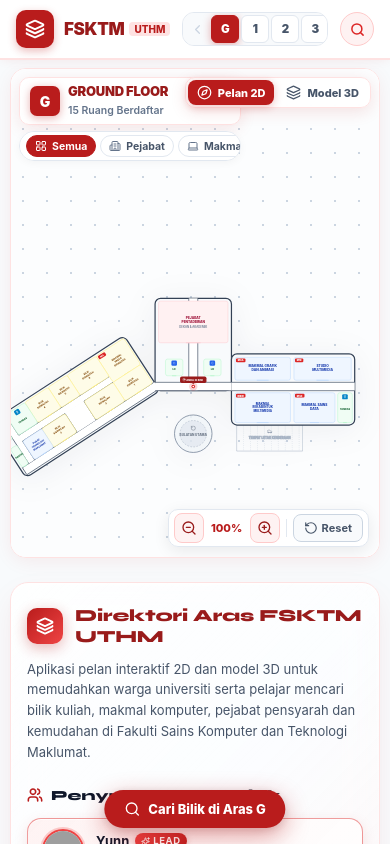
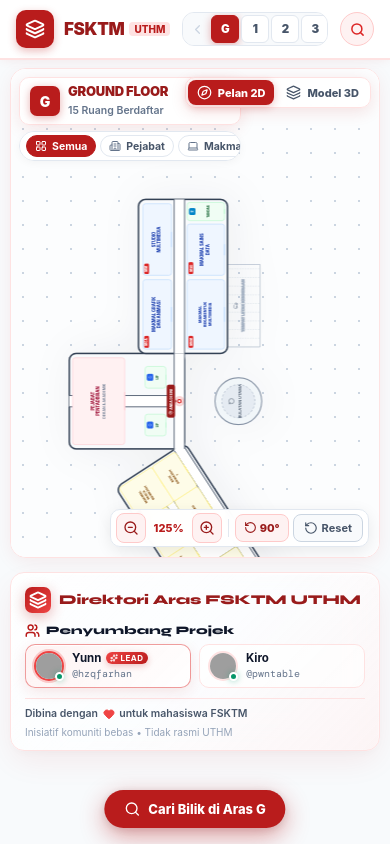
Before and after one commit to hzqfarhan/locfsktm, a Next.js app: page / in a window 390 px wide. Shown: the top 844 px of the page. Built offline with nearby package versions, Linux system fonts and the light colour scheme; grey boxes are pictures that could not be loaded.

Commit message:
feat(mobile): add pinch-to-zoom, touch swiping/panning, -90deg default rotation, and simplified compact footer

```diff
--- a/src/app/globals.css
+++ b/src/app/globals.css
@@ -546,19 +546,94 @@
   }
 }
 
-@media (max-width: 600px) {
+@media (max-width: 640px) {
   .app-footer {
-    padding: 22px 16px 18px;
-    margin-top: 24px;
-    margin-bottom: 24px;
-    border-radius: 18px;
+    padding: 14px 14px 12px !important;
+    margin-top: 14px !important;
+    margin-bottom: 12px !important;
+    border-radius: 14px !important;
   }
+
+  .footer-top {
+    flex-direction: column !important;
+    gap: 10px !important;
+    padding-bottom: 10px !important;
+  }
+
+  .footer-brand {
+    margin-bottom: 0 !important;
+    gap: 8px !important;
+  }
+
+  .footer-logo {
+    width: 26px !important;
+    height: 26px !important;
+    border-radius: 7px !important;
+  }
+
+  .footer-title {
+    font-size: 13.5px !important;
+  }
+
+  .footer-section-hdr {
+    margin-bottom: 6px !important;
+    gap: 6px !important;
+  }
+
+  .footer-section-title {
+    font-size: 11.5px !important;
+  }
+
+  /* Two contributors side-by-side in one compact row */
   .contributors-grid {
-    grid-template-columns: 1fr;
+    grid-template-columns: repeat(2, 1fr) !important;
+    gap: 8px !important;
   }
+
+  .contributor-card {
+    padding: 6px 8px !important;
+    border-radius: 10px !important;
+    gap: 8px !important;
+  }
+
+  .contributor-avatar-wrap {
+    width: 30px !important;
+    height: 30px !important;
+  }
+
+  .contributor-online-dot {
+    width: 9px !important;
+    height: 9px !important;
+  }
+
+  .contributor-name {
+    font-size: 11.5px !important;
+  }
+
+  .contributor-handle {
+    font-size: 10px !important;
+  }
+
+  .contributor-lead-badge {
+    font-size: 8px !important;
+    padding: 1px 4px !important;
+    gap: 2px !important;
+  }
+
   .footer-bottom {
-    flex-direction: column;
-    align-items: flex-start;
-    gap: 6px;
+    flex-direction: row !important;
+    justify-content: space-between !important;
+    align-items: center !important;
+    padding-top: 8px !important;
+    font-size: 10.5px !important;
+    gap: 6px !important;
+  }
+
+  .footer-bottom-text {
+    font-size: 10.5px !important;
+  }
+
+  .footer-bottom-disclaimer {
+    font-size: 10px !important;
   }
 }
--- a/src/components/InteractiveFloorPlan.tsx
+++ b/src/components/InteractiveFloorPlan.tsx
@@ -132,12 +132,40 @@
 }: InteractiveFloorPlanProps) {
   const [zoom, setZoom] = useState<number>(1);
   const [pan, setPan] = useState<{ x: number; y: number }>({ x: 0, y: 0 });
+  const [rotation, setRotation] = useState<number>(0);
   const [isDragging, setIsDragging] = useState<boolean>(false);
   const [dragStart, setDragStart] = useState<{ x: number; y: number }>({ x: 0, y: 0 });
   const [hoveredNode, setHoveredNode] = useState<{ node: RoomNode; room?: Room; clientX: number; clientY: number } | null>(null);
   const [categoryFilter, setCategoryFilter] = useState<'all' | RoomCategory>('all');
 
   const containerRef = useRef<HTMLDivElement>(null);
+
+  // Set default rotation to -90° (left) and default zoom on mobile for vertical alignment
+  useEffect(() => {
+    if (typeof window !== 'undefined' && window.innerWidth <= 640) {
+      setRotation(-90);
+      setZoom(1.25);
+    }
+  }, []);
+
+  // Gesture tracking refs for ultra-responsive mobile touch pinch & pan
+  const isDraggingRef = useRef<boolean>(false);
+  const dragStartRef = useRef<{ x: number; y: number }>({ x: 0, y: 0 });
+  const panRef = useRef<{ x: number; y: number }>({ x: 0, y: 0 });
+  const zoomRef = useRef<number>(1);
+  const touchStartDistRef = useRef<number | null>(null);
+  const touchStartZoomRef = useRef<number>(1);
+  const touchStartMidRef = useRef<{ x: number; y: number }>({ x: 0, y: 0 });
+  const touchStartPanRef = useRef<{ x: number; y: number }>({ x: 0, y: 0 });
+  const touchMovedRef = useRef<boolean>(false);
+
+  useEffect(() => {
+    panRef.current = pan;
+  }, [pan]);
+
+  useEffect(() => {
+    zoomRef.current = zoom;
+  }, [zoom]);
 
   // Clear any active tooltip when switching floors
   useEffect(() => {
@@ -830,32 +858,122 @@
   };
 
   // Zoom & Pan Handlers
-  const handleZoomIn = () => setZoom((prev) => Math.min(prev + 0.25, 2.5));
-  const handleZoomOut = () => setZoom((prev) => Math.max(prev - 0.25, 0.7));
+  const handleZoomIn = () => setZoom((prev) => Math.min(prev + 0.25, 3.5));
+  const handleZoomOut = () => setZoom((prev) => Math.max(prev - 0.25, 0.6));
   const handleResetZoom = () => {
-    setZoom(1);
+    const isMobile = typeof window !== 'undefined' && window.innerWidth <= 640;
+    setZoom(isMobile ? 1.25 : 1);
     setPan({ x: 0, y: 0 });
+    setRotation(isMobile ? -90 : 0);
+  };
+
+  const handleRotateLeft = () => {
+    setRotation((prev) => (prev - 90) % 360);
   };
 
   const handleMouseDown = (e: React.MouseEvent) => {
     if (e.button === 0) {
+      isDraggingRef.current = true;
       setIsDragging(true);
-      setDragStart({ x: e.clientX - pan.x, y: e.clientY - pan.y });
+      dragStartRef.current = { x: e.clientX - panRef.current.x, y: e.clientY - panRef.current.y };
+      setDragStart(dragStartRef.current);
     }
   };
 
   const handleMouseMove = (e: React.MouseEvent) => {
-    if (isDragging) {
-      setPan({ x: e.clientX - dragStart.x, y: e.clientY - dragStart.y });
+    if (isDraggingRef.current) {
+      setPan({ x: e.clientX - dragStartRef.current.x, y: e.clientY - dragStartRef.current.y });
     }
   };
 
-  const handleMouseUp = () => setIsDragging(false);
+  const handleMouseUp = () => {
+    isDraggingRef.current = false;
+    setIsDragging(false);
+  };
 
   const handleWheel = (e: React.WheelEvent) => {
     e.preventDefault();
     const zoomFactor = e.deltaY < 0 ? 1.1 : 0.9;
-    setZoom((prev) => Math.min(Math.max(prev * zoomFactor, 0.7), 2.5));
+    setZoom((prev) => Math.min(Math.max(prev * zoomFactor, 0.6), 3.5));
+  };
+
+  // Mobile Touch Gestures: Pinch-to-zoom & Smooth Swipe/Pan
+  const handleTouchStart = (e: React.TouchEvent) => {
+    if (e.touches.length === 1) {
+      isDraggingRef.current = true;
+      setIsDragging(true);
+      touchMovedRef.current = false;
+      const touch = e.touches[0];
+      dragStartRef.current = {
+        x: touch.clientX - panRef.current.x,
+        y: touch.clientY - panRef.current.y,
+      };
+      setDragStart(dragStartRef.current);
+    } else if (e.touches.length === 2) {
+      isDraggingRef.current = true;
+      setIsDragging(true);
+      touchMovedRef.current = true;
+      const touch1 = e.touches[0];
+      const touch2 = e.touches[1];
+      const dist = Math.hypot(touch1.clientX - touch2.clientX, touch1.clientY - touch2.clientY);
+      touchStartDistRef.current = dist;
+      touchStartZoomRef.current = zoomRef.current;
+      touchStartMidRef.current = {
+        x: (touch1.clientX + touch2.clientX) / 2,
+        y: (touch1.clientY + touch2.clientY) / 2,
+      };
+      touchStartPanRef.current = { ...panRef.current };
+    }
+  };
+
+  const handleTouchMove = (e: React.TouchEvent) => {
+    if (e.touches.length === 1 && isDraggingRef.current) {
+      const touch = e.touches[0];
+      const newX = touch.clientX - dragStartRef.current.x;
+      const newY = touch.clientY - dragStartRef.current.y;
+      if (Math.abs(newX - panRef.current.x) > 4 || Math.abs(newY - panRef.current.y) > 4) {
+        touchMovedRef.current = true;
+      }
+      setPan({ x: newX, y: newY });
+    } else if (e.touches.length === 2 && touchStartDistRef.current !== null) {
+      touchMovedRef.current = true;
+      const touch1 = e.touches[0];
+      const touch2 = e.touches[1];
+      const currentDist = Math.hypot(touch1.clientX - touch2.clientX, touch1.clientY - touch2.clientY);
+      if (touchStartDistRef.current > 0) {
+        const scale = currentDist / touchStartDistRef.current;
+        const newZoom = Math.min(Math.max(touchStartZoomRef.current * scale, 0.6), 3.5);
+        setZoom(newZoom);
+
+        const currentMidX = (touch1.clientX + touch2.clientX) / 2;
+        const currentMidY = (touch1.clientY + touch2.clientY) / 2;
+        const deltaX = currentMidX - touchStartMidRef.current.x;
+        const deltaY = currentMidY - touchStartMidRef.current.y;
+        setPan({
+          x: touchStartPanRef.current.x + deltaX,
+          y: touchStartPanRef.current.y + deltaY,
+        });
+      }
+    }
+  };
+
+  const handleTouchEnd = (e: React.TouchEvent) => {
+    if (e.touches.length === 0) {
+      isDraggingRef.current = false;
+      setIsDragging(false);
+      touchStartDistRef.current = null;
+      setTimeout(() => {
+        touchMovedRef.current = false;
+      }, 100);
+    } else if (e.touches.length === 1) {
+      touchStartDistRef.current = null;
+      const touch = e.touches[0];
+      dragStartRef.current = {
+        x: touch.clientX - panRef.current.x,
+        y: touch.clientY - panRef.current.y,
+      };
+      setDragStart(dragStartRef.current);
+    }
   };
 
   // Reusable node renderer
@@ -887,6 +1005,9 @@
         }}
         onClick={(e) => {
           e.stopPropagation();
+          if (touchMovedRef.current) {
+            return; // Prevent selecting room if user was swiping or pinching
+          }
           if (roomData) {
             onSelectRoom(roomData);
           }
@@ -1198,6 +1319,10 @@
         onMouseUp={handleMouseUp}
         onMouseLeave={handleMouseUp}
         onWheel={handleWheel}
+        onTouchStart={handleTouchStart}
+        onTouchMove={handleTouchMove}
+        onTouchEnd={handleTouchEnd}
+        onTouchCancel={handleTouchEnd}
         style={{
           width: '100%',
           flex: 1,
@@ -1211,6 +1336,9 @@
           display: 'flex',
           alignItems: 'center',
           justifyContent: 'center',
+          touchAction: 'none',
+          userSelect: 'none',
+          WebkitUserSelect: 'none',
         }}
       >
         <svg
@@ -1218,7 +1346,7 @@
           style={{
             width: '100%',
             height: '100%',
-            transform: `translate(${pan.x}px, ${pan.y}px) scale(${zoom})`,
+            transform: `translate(${pan.x}px, ${pan.y}px) rotate(${rotation}deg) scale(${zoom})`,
             transformOrigin: 'center center',
             transition: isDragging ? 'none' : 'transform 150ms ease-out',
             filter: 'drop-shadow(0 4px 16px rgba(15, 23, 42, 0.06))',
@@ -1417,6 +1545,28 @@
         </button>
 
         <div style={{ width: '1px', height: '18px', backgroundColor: '#E2E8F0', margin: '0 2px' }} />
+
+        <button
+          onClick={handleRotateLeft}
+          title="Pusing 90° ke Kiri"
+          aria-label="Pusing 90 darjah ke kiri"
+          style={{
+            padding: '6px 8px',
+            borderRadius: '8px',
+            color: '#991B1B',
+            backgroundColor: '#FEF2F2',
+            border: '1px solid #FECACA',
+            display: 'flex',
+            alignItems: 'center',
+            gap: '3px',
+            fontSize: '11px',
+            fontWeight: 800,
+            cursor: 'pointer',
+          }}
+        >
+          <RotateCcw size={13} />
+          <span>90°</span>
+        </button>
 
         <button
           onClick={handleResetZoom}
--- a/src/components/ProjectFooter.tsx
+++ b/src/components/ProjectFooter.tsx
@@ -45,7 +45,7 @@
             </div>
             <span className="footer-title">Direktori Aras FSKTM UTHM</span>
           </div>
-          <p className="footer-desc">
+          <p className="footer-desc hide-mobile">
             Aplikasi pelan interaktif 2D dan model 3D untuk memudahkan warga universiti serta pelajar mencari bilik kuliah, makmal komputer, pejabat pensyarah dan kemudahan di Fakulti Sains Komputer dan Teknologi Maklumat.
           </p>
         </div>
@@ -53,7 +53,7 @@
         {/* Contributors Section */}
         <div className="footer-contributors-col">
           <div className="footer-section-hdr">
-            <Users size={16} strokeWidth={2.4} />
+            <Users size={15} strokeWidth={2.4} />
             <span className="footer-section-title">Penyumbang Projek</span>
           </div>
 
@@ -84,18 +84,18 @@
                   )}
                 </div>
                 <div className="contributor-info">
-                  <div style={{ display: 'flex', alignItems: 'center', gap: '6px' }}>
+                  <div style={{ display: 'flex', alignItems: 'center', gap: '5px' }}>
                     <span className="contributor-name">{contributor.name}</span>
                     {contributor.highlighted && (
                       <span className="contributor-lead-badge">
-                        <Sparkles size={9} strokeWidth={2.5} />
+                        <Sparkles size={8} strokeWidth={2.5} />
                         Lead
                       </span>
                     )}
                   </div>
                   <span className="contributor-handle">{contributor.handle}</span>
                 </div>
-                <div className="contributor-link-icon" aria-hidden="true">
+                <div className="contributor-link-icon hide-mobile" aria-hidden="true">
                   <ExternalLink size={13} strokeWidth={2.2} />
                 </div>
               </a>
@@ -107,10 +107,10 @@
       {/* Footer Bottom Sub-bar */}
       <div className="footer-bottom">
         <div className="footer-bottom-text">
-          Dibina dengan <Heart size={13} fill="#EF4444" color="#EF4444" style={{ display: 'inline', verticalAlign: 'middle', margin: '0 2px' }} /> untuk komuniti mahasiswa FSKTM
+          Dibina dengan <Heart size={12} fill="#EF4444" color="#EF4444" style={{ display: 'inline', verticalAlign: 'middle', margin: '0 2px' }} /> untuk mahasiswa FSKTM
         </div>
         <div className="footer-bottom-disclaimer">
-          Inisiatif komuniti bebas. Tidak terafiliasi secara rasmi dengan Universiti Tun Hussein Onn Malaysia.
+          Inisiatif komuniti bebas • Tidak rasmi UTHM
         </div>
       </div>
     </footer>
```
